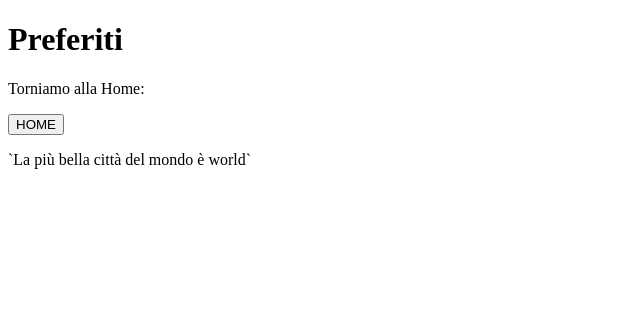
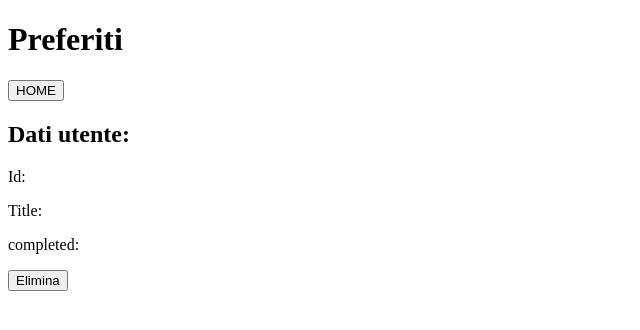
Before and after one commit to robertolaporta-bitrocketdev/eser-contatore, a React (Create React App) app: page /preferiti in a window 1280 px wide. Shown: the top 330 px of the page, without its empty margins (0-640 px from the left). Built offline with nearby package versions, Linux system fonts and the light colour scheme.

Commit message:
feat(userdata): add dispatch favourite

```diff
--- a/src/Components/DatiFetch/index.tsx
+++ b/src/Components/DatiFetch/index.tsx
@@ -1,4 +1,6 @@
 import { FC, useState } from "react";
+import { useDispatch } from "react-redux";
+import { Link } from "react-router-dom";
 import { FetchButton } from "./FetchButton";
 import { SelectBool } from "./SelectBool";
 
@@ -10,6 +12,7 @@ interface Data {
 }
 
 export const DatiFetch: FC = (): JSX.Element => {
+  const dispatch = useDispatch();
   const [data, setData] = useState([]);
   const [lista, setLista] = useState(false);
   const [input, setInput] = useState();
@@ -37,11 +40,26 @@ export const DatiFetch: FC = (): JSX.Element => {
       <p>id: {item.id}</p>
       <p>title: {item.title}</p>
       <p>completed: {JSON.stringify(item.completed)}</p>
+      <button
+        onClick={() =>
+          dispatch({
+            type: "INSERT_DATA",
+            payload: {
+              id: item.id,
+              title: item.title,
+              completed: item.completed,
+            },
+          })
+        }
+      >
+        Metti nei preferiti
+      </button>
     </li>
   ));
 
   return (
     <>
+    <Link to="/preferiti"><button>Preferiti</button></Link>
       <FetchButton
         onClick={() => {
           fetching();
--- a/src/Components/Preferiti/index.tsx
+++ b/src/Components/Preferiti/index.tsx
@@ -1,19 +1,34 @@
 import { FC } from "react";
-import { useSelector } from "react-redux";
+import { useDispatch, useSelector } from "react-redux";
 import { Link } from "react-router-dom";
 
 export const Preferiti: FC = (): JSX.Element => {
+  const dispatch = useDispatch();
   const city = useSelector((store: any) => store.city);
-
+  const userData = useSelector((store: any) => store.userData);
   return (
     <div className="preferitiBox">
       <h1>Preferiti</h1>
-      <p>Torniamo alla Home:</p>
       <Link to={"/"}>
         <button>HOME</button>
       </Link>
 
-      <p>`La più bella città del mondo è {city}`</p>
+      {/* <p>`La più bella città del mondo è {city}`</p> */}
+      <br />
+      <h2>Dati utente:</h2>
+      <p>Id: {userData.id}</p>
+      <p>Title: {userData.title}</p>
+      <p>completed: {JSON.stringify(userData.completed)}</p>
+      <button
+        onClick={() =>
+          dispatch({
+            type: "INSERT_DATA",
+            payload: {},
+          })
+        }
+      >
+        Elimina
+      </button>
     </div>
   );
 };
--- a/src/index.tsx
+++ b/src/index.tsx
@@ -4,7 +4,8 @@ import App from "./App";
 import reportWebVitals from "./reportWebVitals";
 import { BrowserRouter } from "react-router-dom";
 import { Provider } from "react-redux";
-import { configureStore } from "./redux/configureStore";
+import { configureStore } from "./Redux/configureStore";
+
 
 const store = configureStore();
 
--- a/src/redux/rootReducer.ts
+++ b/src/redux/rootReducer.ts
@@ -1,15 +1,25 @@
 export const initialState = {
   city: "world",
+  userData: {},
 };
 
 interface TStore {
   city: string;
+  userData: {
+    userId?: number;
+    id?: number;
+    title?: string;
+    completed?: boolean;
+  };
 }
 
 export const rootReducer = (store = initialState, action: any): TStore => {
   switch (action.type) {
     case "CHANGE_CITY":
       return { ...store, city: action.payload };
+
+    case "INSERT_DATA":
+      return { ...store, userData: action.payload };
   }
 
   return store;
```
Also changed, not shown: src/redux/configureStore.ts (line endings or trailing spaces).
